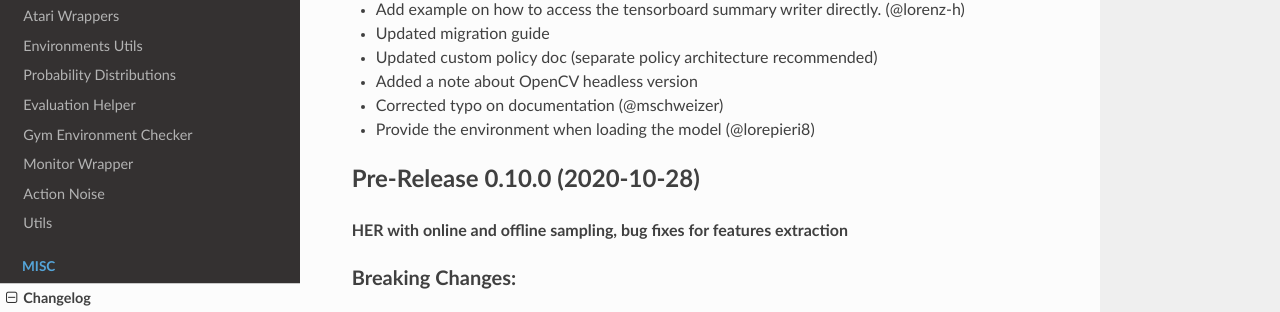
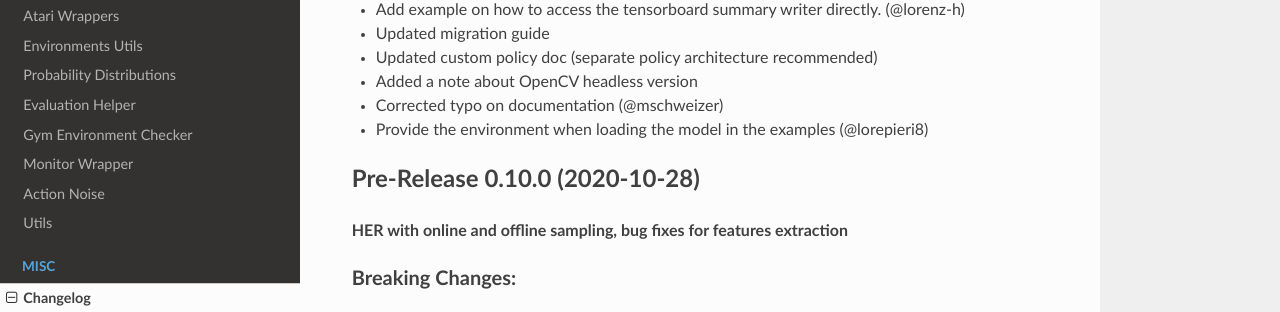
Before and after one commit to DLR-RM/stable-baselines3, a Sphinx documentation site: the page built from docs/misc/changelog.rst, in a window 1280 px wide and 900 px high, scrolled down 1704 px. Shown: the part 138-450 px from the top of the window. Built offline with Sphinx 7.4.7 and the Read the Docs theme 2.0.0, drawn with Linux system fonts in a browser that asks for light colours; pages that are not in the unit, such as notebooks, are missing from menus.

Commit message:
Update docs/misc/changelog.rst

```diff
--- a/docs/misc/changelog.rst
+++ b/docs/misc/changelog.rst
@@ -73,7 +73,7 @@ Documentation:
 - Updated custom policy doc (separate policy architecture recommended)
 - Added a note about OpenCV headless version
 - Corrected typo on documentation (@mschweizer)
-- Provide the environment when loading the model (@lorepieri8)
+- Provide the environment when loading the model in the examples (@lorepieri8)
 
 
 Pre-Release 0.10.0 (2020-10-28)
```
